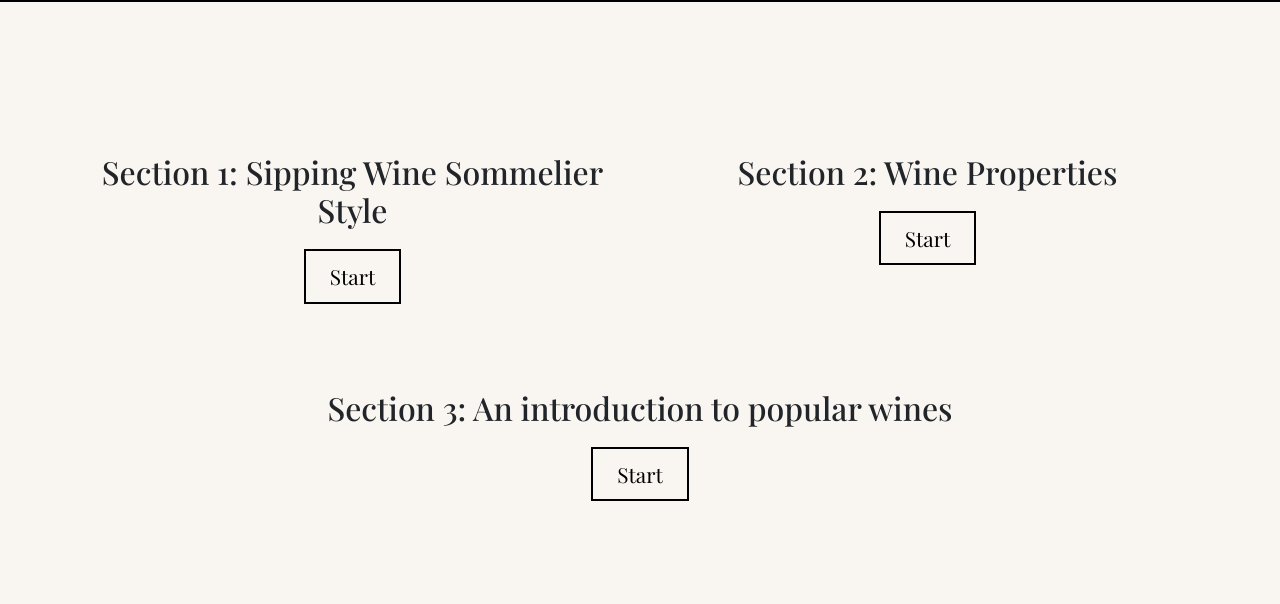
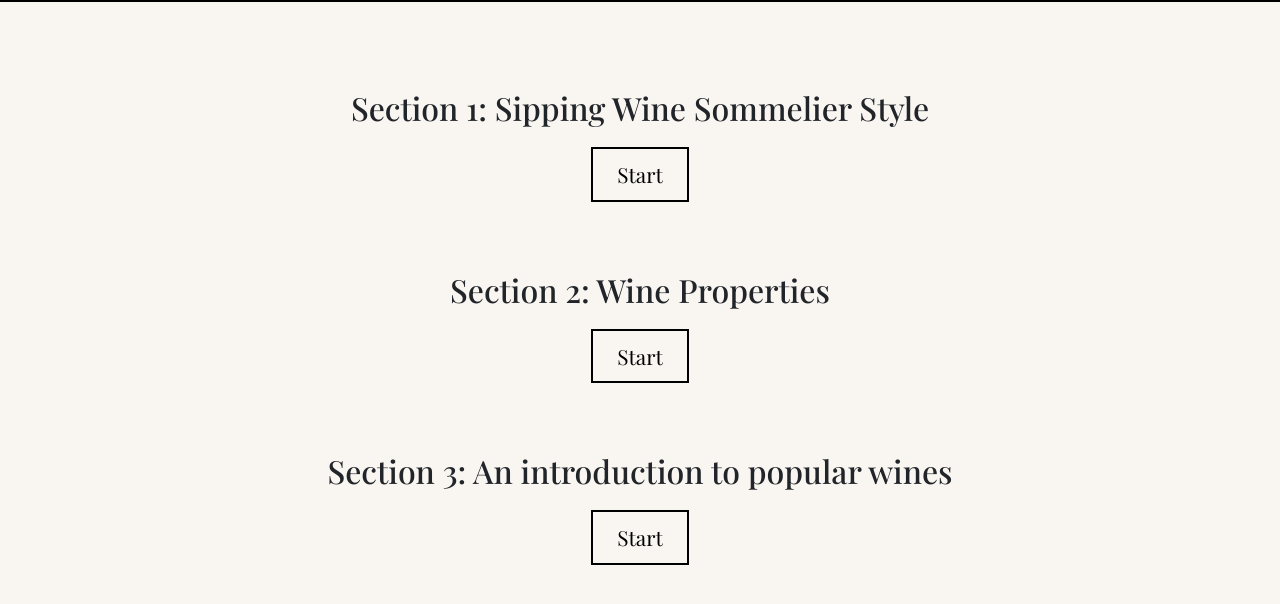
Before and after one commit to yukizhang17/UI_final_project, a Flask app: page /learn in a window 1280 px wide. Shown: the part 104-708 px from the top of the page. Run offline with Flask 2, Linux system fonts and the light colour scheme; some libraries are stand-ins or nearby versions.

Commit message:
Housekeeping 1) Updated the readme to reflect changes required for the next iteration. 2) Removed commented out code. 3) Made the sections.html page dynamic. 4) Updated the tutorial_page_one_column.html code to remove the trailing hyphen.

```diff
--- a/data/tutorial_data.py
+++ b/data/tutorial_data.py
@@ -3,6 +3,7 @@
 tutorial_data = {
   "1": {
     "section_name": "Section 1: Sipping Wine Sommelier Style",
+    "section_home": "/learn/section/1",
     "pages": {
       "1": {
         "type": "content-two-column",
@@ -64,6 +65,7 @@
   },
   "2": {
   "section_name": "Section 2: Wine Properties",
+  "section_home": "/learn/section/2",
     "pages": {
       "1": {
         "type": "content-two-column",
@@ -236,6 +238,7 @@
   },
   "3": {
     "section_name": "Section 3: An introduction to popular wines",
+    "section_home": "/learn/section/3",
     "pages": {
       "1": {
         "type": "content-two-column",
--- a/server.py
+++ b/server.py
@@ -20,7 +20,7 @@
 
 @app.route('/learn')
 def learn_section_page():
-  return render_template('learn/sections.html')
+  return render_template('learn/sections.html', item=tutorial_data)
 
 @app.route('/learn/section/<id>')
 def learn_section(id='1'):
--- a/static/main.css
+++ b/static/main.css
@@ -17,10 +17,14 @@
 
 #sections-page .wrapper {
     width: 100%;
+    display: flex;
+    flex-wrap: wrap;
+    row-gap: 5rem;
 }
 
 #sections-page .section {
-    width: 100%;
+    min-width: 50%;
+    flex-grow: 1;
     text-align: center;
 }
 
--- a/templates/learn/section_home.html
+++ b/templates/learn/section_home.html
@@ -2,7 +2,6 @@
 {% extends "layout.html" %}
 
 {% block content %}
-<!-- Should be made dynamic -->
 <div class="section-home-page">
   <h1 class="text-center pt-4">{{item.section_name}}</h1>
   <div class="text-center mt-5 pt-3">
--- a/templates/learn/sections.html
+++ b/templates/learn/sections.html
@@ -1,25 +1,15 @@
 {% extends "layout.html" %}
 
 {% block content %}
-
+<!-- Should be made dynamic in next iteration. -->
 <div class="sections-wrapper" id="sections-page">
   <div class="wrapper">
-    <div class="row">
-      <div class="section col-md-6">
-        <h2>Section 1: Sipping Wine Sommelier Style</h2>
-        <a href="/learn/section/1" class="custom-btn btn-type-1 px-4">Start</a>
-      </div>
-      <div class="section col-md-6">
-        <h2>Section 2: Wine Properties</h2>
-        <a href="/learn/section/2" class="custom-btn btn-type-1 px-4">Start</a>
-      </div>
+    {% for k, section in item.items() %}
+    <div class="section">
+      <h2>{{section.section_name}}</h2>
+      <a href="{{section.section_home}}" class="custom-btn btn-type-1 px-4">Start</a>
     </div>
-    <div class="row mt-5">
-      <div class="section mt-5">
-        <h2>Section 3: An introduction to popular wines</h2>
-        <a href="/learn/section/3" class="custom-btn btn-type-1 px-4">Start</a>
-      </div>
-    </div>
+    {% endfor %}
   </div>
 </div>
 
--- a/templates/learn/tutorial_page_one_column.html
+++ b/templates/learn/tutorial_page_one_column.html
@@ -4,7 +4,7 @@
 {% block content %}
 
 <div class="container text-center tutorial-page-one-column">
-  <h2>{{item.heading}} - {{item.subtitle}}</h2>
+  <h2>{{item.heading}}</h2>
   {% for i in item.text %}
     <p>{{i}}</p>
   {% endfor %}
```
Also changed, not shown: templates/layout.html (+0 -14 lines), README.md.
